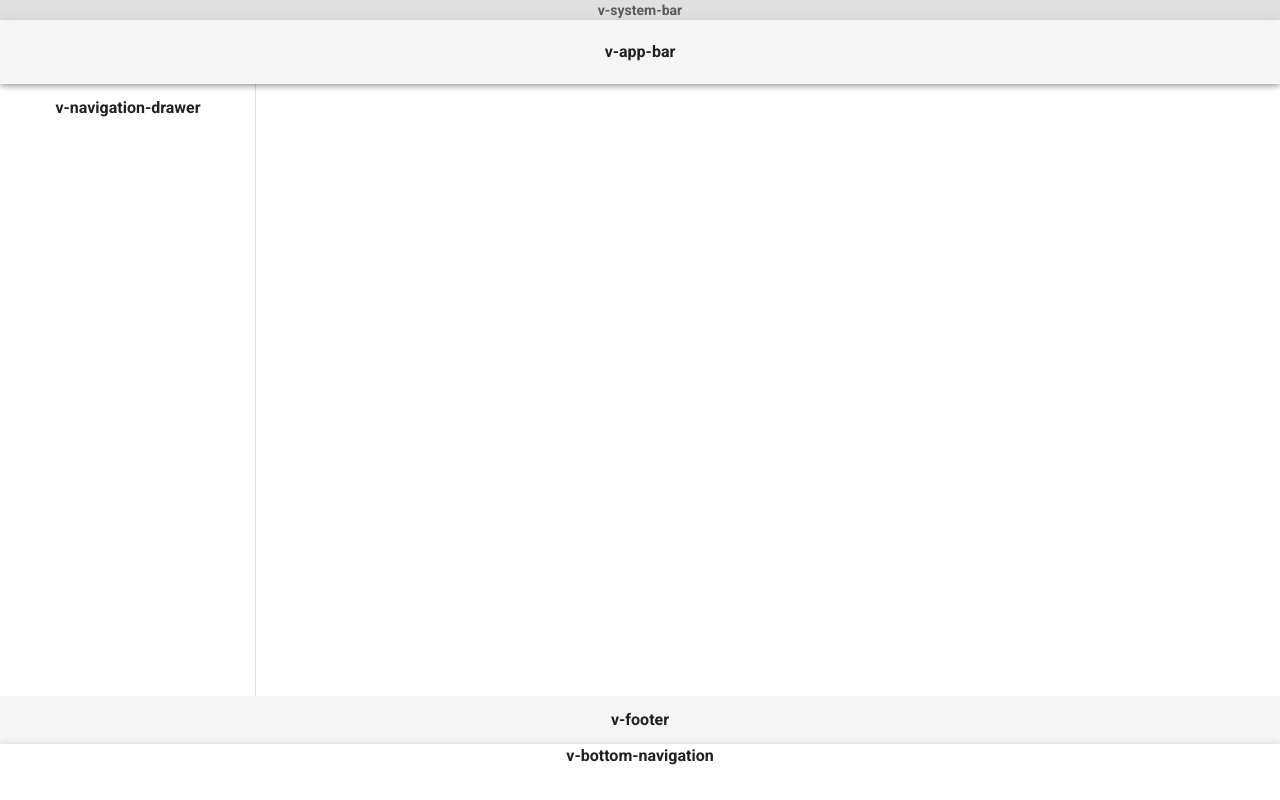
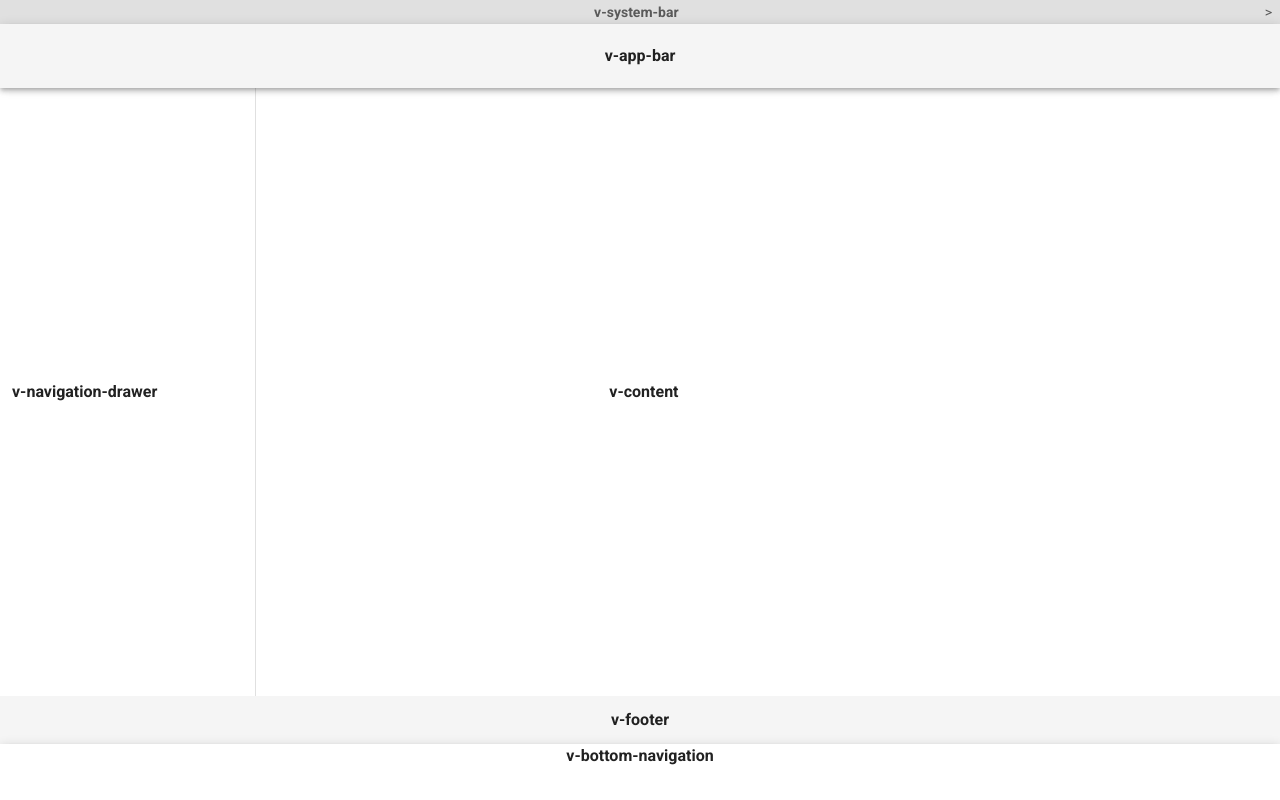
Before and after one commit to rafaeluis1/vuedevweb, a Vue app: page / in a window 1280 px wide. Built offline with nearby package versions, Linux system fonts and the light colour scheme.

Commit message:
Colocando screenshot do Readme e ajustando o alinhamento do v-content

```diff
--- a/src/App.vue
+++ b/src/App.vue
@@ -1,23 +1,34 @@
+
 <template>
-  <v-app>
-    <v-system-bar app height="20"
-      ><v-row justify="center">
-        <h4>v-system-bar</h4>
-      </v-row>
-    </v-system-bar>
-    <v-app-bar app>
+  <v-app id="inspire">
+    <v-system-bar app>
+      <v-row justify="center"> <h4>v-system-bar</h4> </v-row>></v-system-bar
+    >
+
+    <v-app-bar app clipped-left>
       <v-row justify="center">
         <h4>v-app-bar</h4>
-      </v-row>
-    </v-app-bar>
+      </v-row></v-app-bar
+    >
+
+    <v-navigation-drawer app clipped left>
+      <v-container fill-height fluid>
+        <v-row align="center" justify="center">
+          <v-col><h4>v-navigation-drawer</h4></v-col>
+        </v-row>
+      </v-container>
+    </v-navigation-drawer>
 
     <v-main>
-      <v-navigation-drawer v-model="drawer">
-        <v-col class="text-center">
-          <h4 justify="center">v-navigation-drawer</h4>
-        </v-col>
-      </v-navigation-drawer>
+      <v-container fill-height>
+        <v-row justify="center" align="center">
+          <v-col cols="12" sm="4">
+            <h4>v-content</h4>
+          </v-col>
+        </v-row>
+      </v-container>
     </v-main>
+
     <v-footer app padless>
       <v-col class="text-center" cols="12">
         <h4>v-footer</h4>
@@ -31,10 +42,18 @@
 
 <script>
 export default {
-  name: "App",
-
-  data: () => ({
-    //
-  }),
+  data: () => ({ drawer: null }),
 };
 </script>
+© 2021 GitHub, Inc.
+Terms
+Privacy
+Security
+Status
+Docs
+Contact GitHub
+Pricing
+API
+Training
+Blog
+About
```
Also changed, not shown: src/assets/screenshot.png (added).
